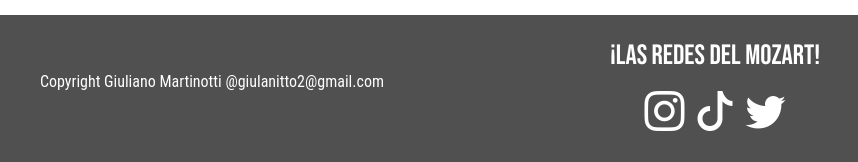
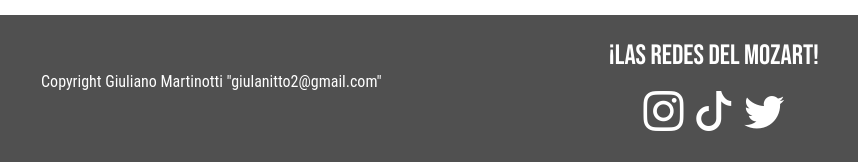
Before and after one commit to GiulianoMartinotti/proyecto-61910, a plain HTML site: page index.html in a window 1280 px wide. Shown: the part 1188-1350 px from the top of the page, 210-1068 px from the left. Drawn offline with nearby package versions, Linux system fonts and the light colour scheme.

Commit message:
pequeñas correcciones al footer

```diff
--- a/index.html
+++ b/index.html
@@ -79,7 +79,7 @@
 
             <div class="d-flex flex-column align-items-center my-2">
                 <p>
-                    Copyright Giuliano Martinotti @giulanitto2@gmail.com
+                    Copyright Giuliano Martinotti "giulanitto2@gmail.com"
                 </p>
             </div>
 
```
Also changed, not shown: pages/contacto.html (+1 -1 lines).
